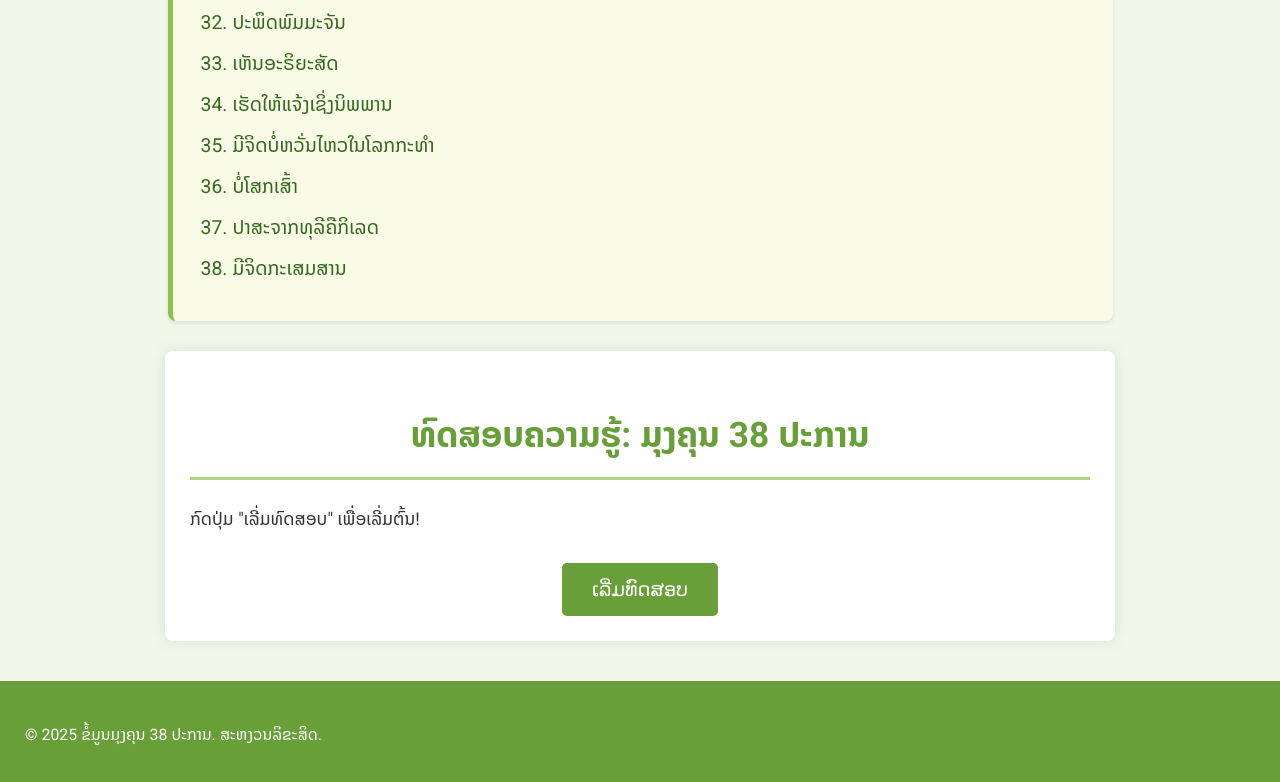
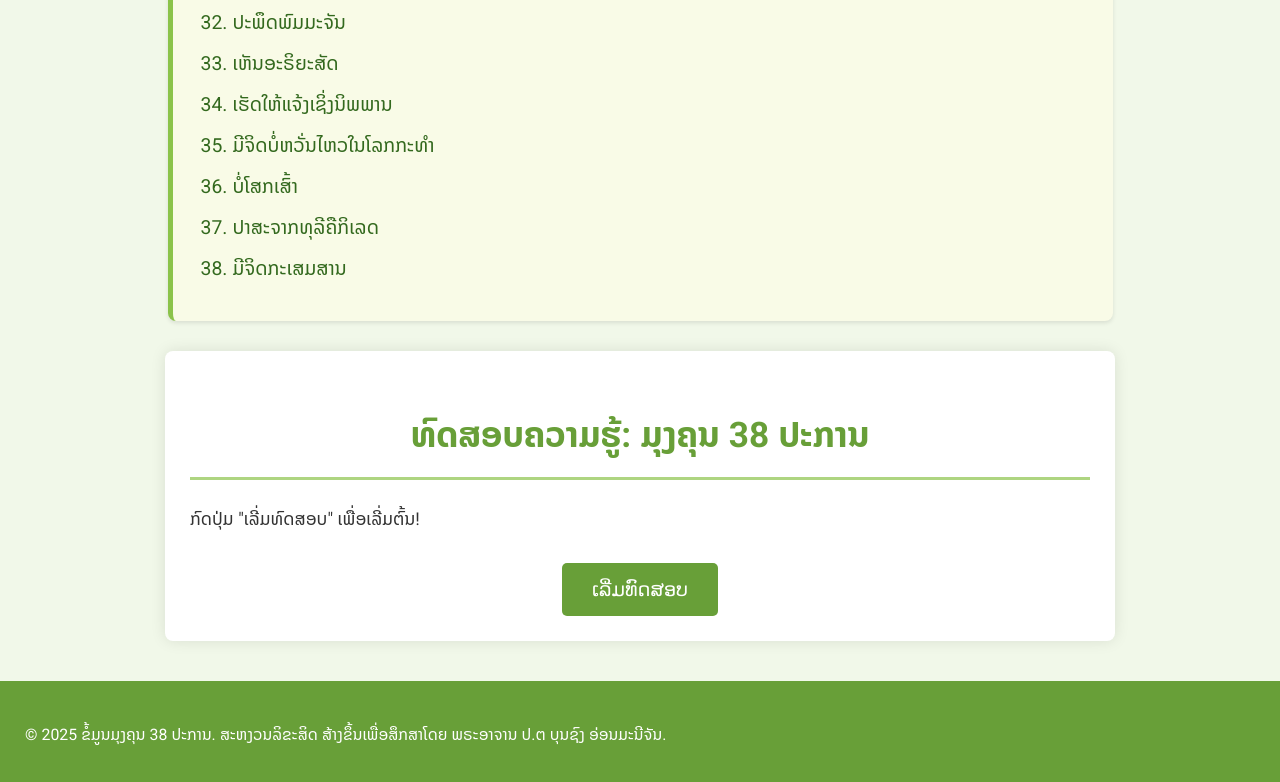
Before and after one commit to Bounsong-Lao/mongkhon-list, a plain HTML site: page index.html in a window 1280 px wide. Shown: the part 1882-2664 px from the top of the page. Drawn offline with Linux system fonts and the light colour scheme.

Commit message:
Update index.html

```diff
--- a/index.html
+++ b/index.html
@@ -127,7 +127,8 @@
     </main>
 
     <footer>
-        <p>&copy; 2025 ຂໍ້ມູນມຸງຄຸນ 38 ປະການ. ສະຫງວນລິຂະສິດ.</p>
+        <p>&copy; 2025 ຂໍ້ມູນມຸງຄຸນ 38 ປະການ. ສະຫງວນລິຂະສິດ
+            ສ້າງຂຶ້ນເພື່ອສຶກສາໂດຍ ພຣະອາຈານ ປ.ຕ ບຸນຊົງ ອ່ອນມະນີຈັນ.</p>
     </footer>
 
     <script src="script.js"></script>
```
